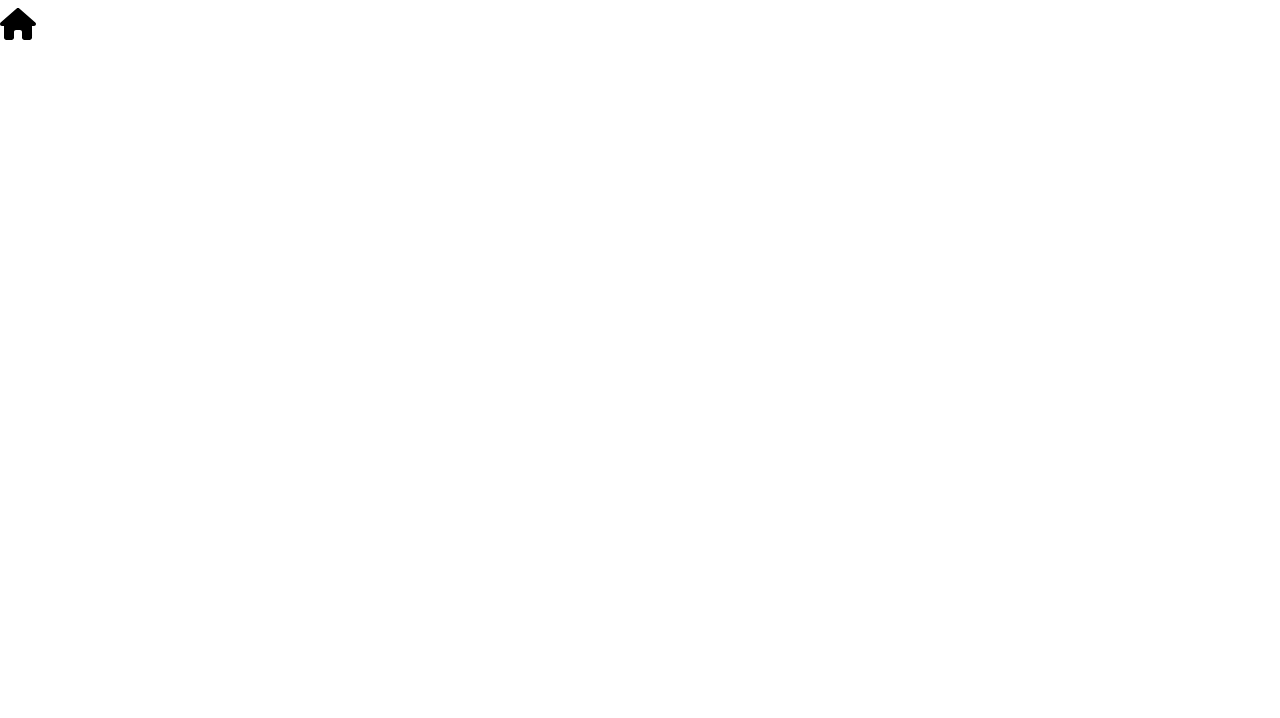
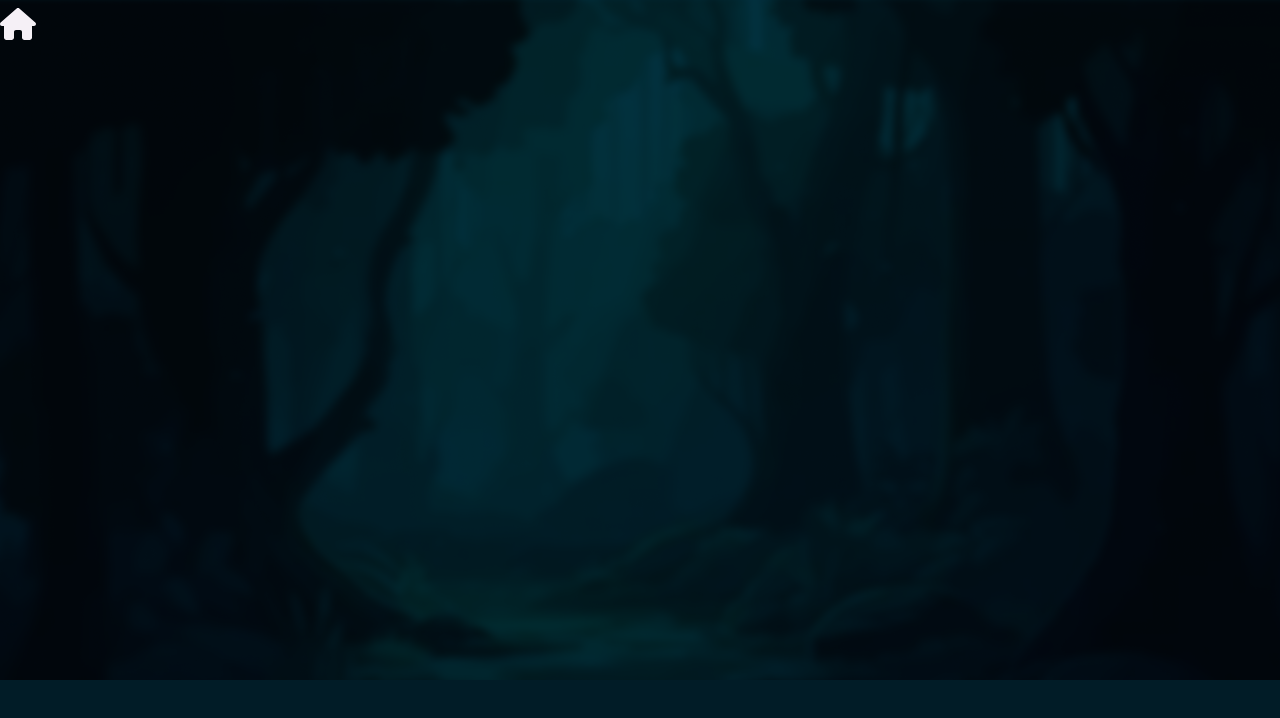
Before and after one commit to ClemStun/loup-garou-llm, an Angular app in the folder loup-garou-app/: page /accueil in a window 1280 px wide. Shown: the top 718 px of the page. Built offline with nearby package versions, Linux system fonts and the light colour scheme.

Commit message:
Ajout background

```diff
--- a/loup-garou-app/src/styles.scss
+++ b/loup-garou-app/src/styles.scss
@@ -23,6 +23,12 @@ $font-body: 'Inter', sans-serif;
 
 html, body {
   font-family: $font-body;
+  background-color: $dark-bg;
+  background-image: url('assets/images/bg.png');
+  background-blend-mode: overlay;
+  background-repeat: no-repeat;
+  background-size: cover;
+  color: $white;
   margin: 0;
   padding: 0;
 }
```
Also changed, not shown: loup-garou-app/src/assets/images/bg.png (added).
